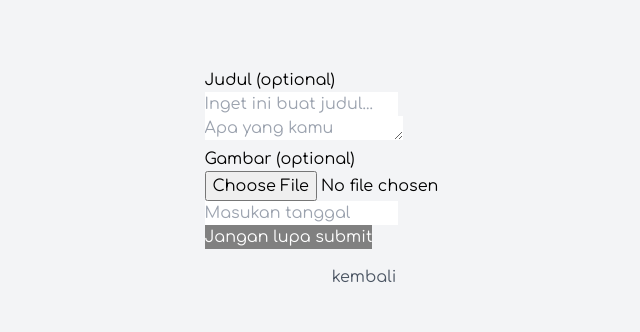
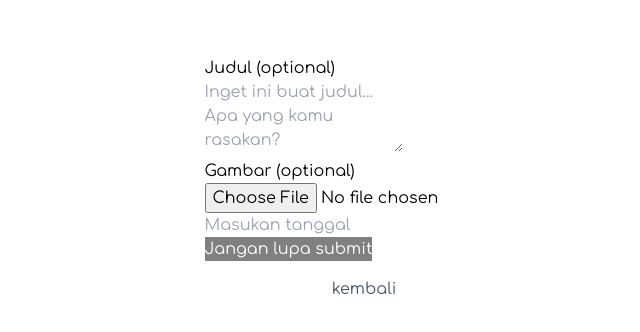
Before and after one commit to SaepudinJeh/story-mi, a Vue app: page /dashboard in a window 1280 px wide. Shown: the part 222-554 px from the top of the page, without its empty margins (280-920 px from the left). Built offline with nearby package versions, Linux system fonts and the light colour scheme; sample sign-in values are in the browser's storage; a web font is replaced by a local one.

Commit message:
change image header

```diff
--- a/src/App.vue
+++ b/src/App.vue
@@ -2,7 +2,7 @@
 </script>
 
 <template>
-  <div class="bg-gray-100 h-full font-sans">
+  <div class="h-full font-sans">
     <router-view />
   </div>
 </template>
--- a/src/components/homepages/HeaderPage.vue
+++ b/src/components/homepages/HeaderPage.vue
@@ -12,8 +12,8 @@ import { effect } from '../../utils/randomAos';
         :data-aos="effect"
       >
         <img
-          v-lazy="'/images/aing.png'"
-          alt="aliffah"
+          v-lazy="'/images/aing 1.svg'"
+          alt="aing"
           class="grayscale rounded-full object-cover bg-no-repeat bg-center bg-contain shadow border border-gray-600"
         >
       </div>
--- a/src/layouts/dashboardPage.vue
+++ b/src/layouts/dashboardPage.vue
@@ -80,8 +80,8 @@ const loading = computed(() => {
         <Field
           v-model="formsStory.desc"
           type="textarea"
-          placeholder="Apa yang kamu rasakan Lip?"
-          rows="1"
+          placeholder="Apa yang kamu rasakan?"
+          autosize
           :rules="[{required:true, message:'Harus diisi ya :)'}]"
         />
 
```
Also changed, not shown: public/images/aing 1.svg (added).
